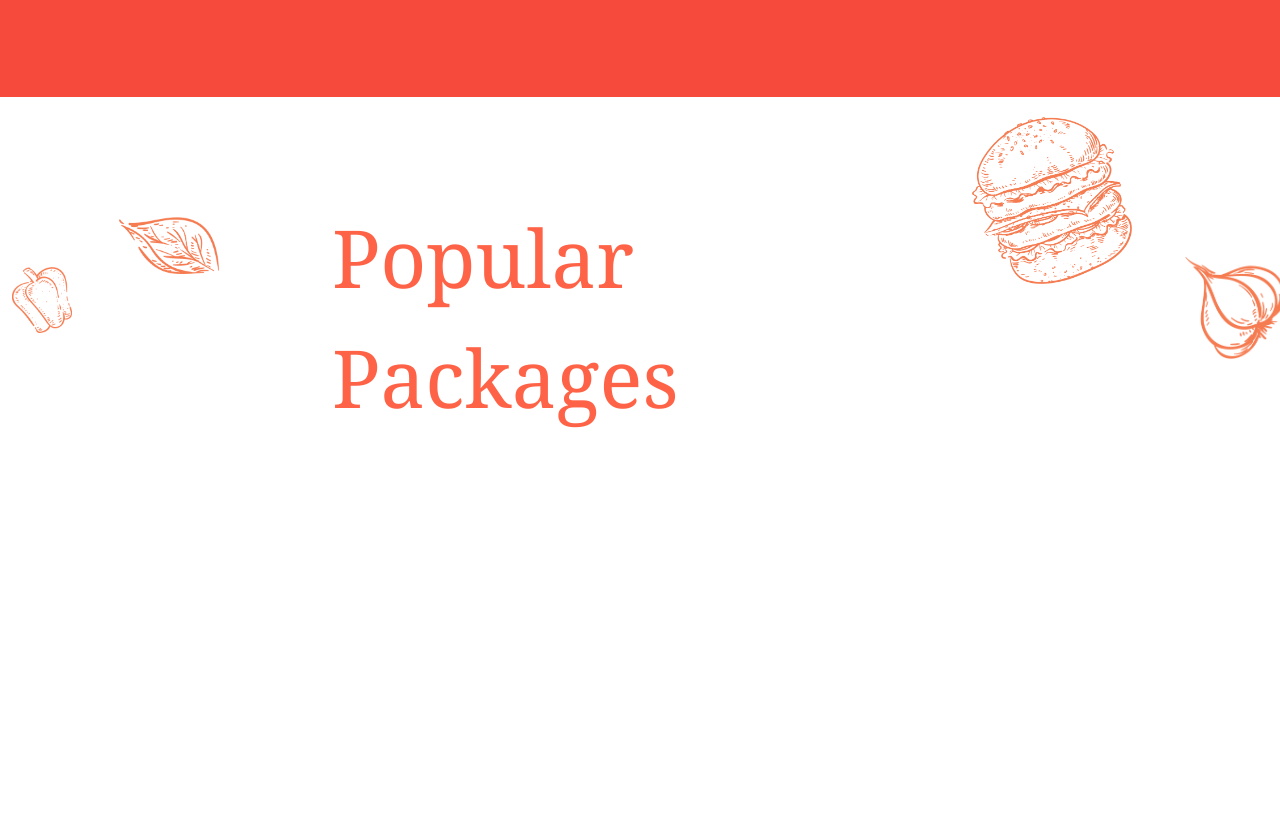
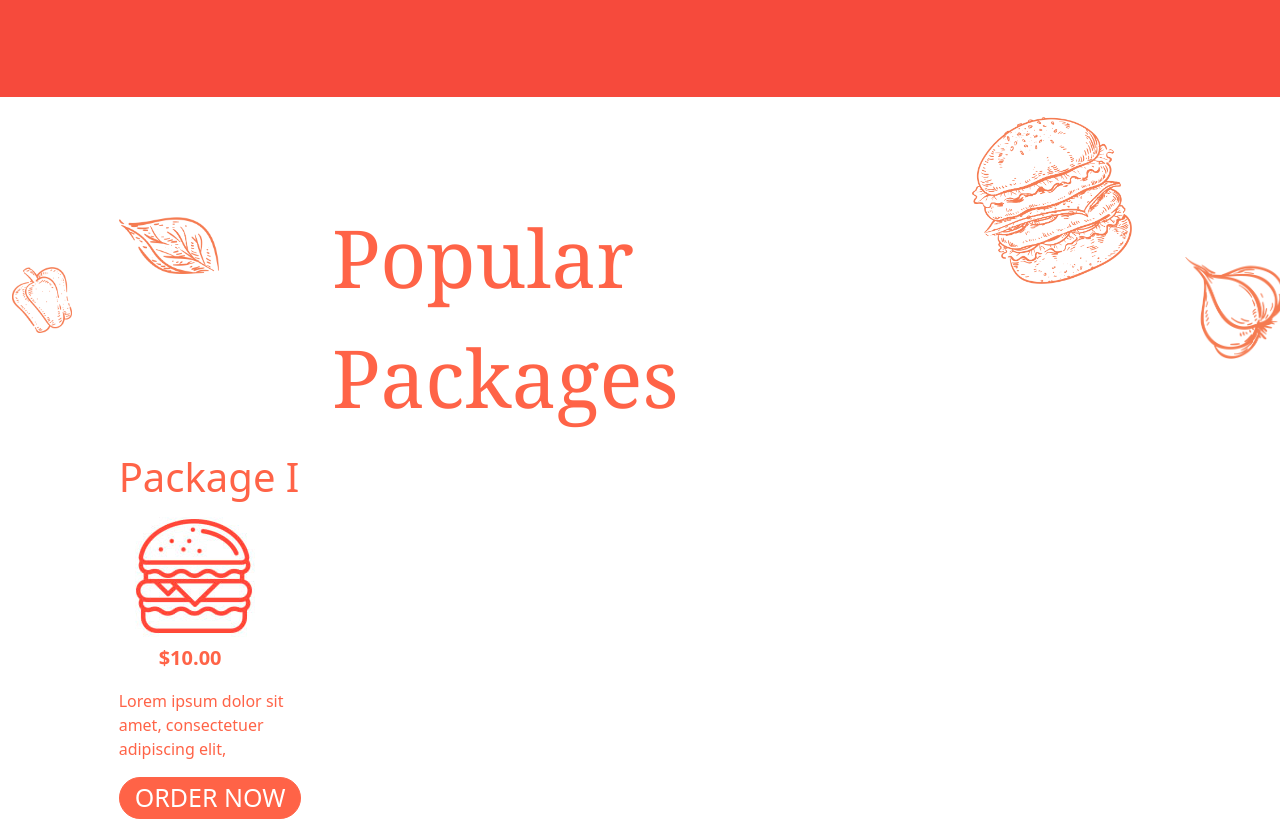
Before and after one commit to Noman-Sheikh-09/Burger-Restaurant, a plain HTML site: page index.html in a window 1280 px wide. Shown: the part 3280-4099 px from the top of the page. Before the commit the page ends 3733 px from the top, so only its background shows below. Drawn offline with Linux system fonts and the light colour scheme.

Commit message:
Something

```diff
--- a/index.html
+++ b/index.html
@@ -79,7 +79,7 @@
         <div class="col-2"></div>
     </div>
 </div>
-<div class="container-fluid">
+<div class="container-fluid box-3">
     <div class="row">
         <div class="col-1"><img src="./Assets/shimla.png" alt="" class="img-15"></div>
         <div class="col-2"><img src="./Assets/eaves.png" alt="" class="img-16"></div>
@@ -88,7 +88,14 @@
         <div class="col-1"><img src="./Assets/onion.png" alt="" class="img-18"></div>
     </div>
     <div class="row">
-        <div></div>
+        <div class="col-1"></div>
+        <div class="col-3 card-1 "><h1 class="h-11">Package I</h1>
+        <img src="./Assets/logo red.jpg" alt="" class="card-img-1">
+        <p class="p-15">$10.00</p>
+    <p class="p-14">Lorem ipsum dolor sit amet, consectetuer  adipiscing elit,</p>
+<button class="b-4">ORDER NOW</button></div>
+        <div class="col-4"></div>
+        <div class="col-4"></div>
     </div>
 </div>
 </body>
--- a/style.css
+++ b/style.css
@@ -300,3 +300,34 @@ color: tomato;
 margin-top: 100px;
 font-family: Georgia, 'Times New Roman', Times, serif;
 }
+/* .box-3{
+
+} */
+.h-11{
+color: tomato;
+}
+/* .img-card-1{
+
+} */
+.card-1{
+
+}
+.p-14{
+color: tomato;
+width: 200px;
+}
+.p-15{
+    color: tomato;
+    font-weight: bold;
+    margin-left: 40px;
+    font-size: 20px;
+}
+.b-4{
+    background-color: tomato;
+    font-size: 25px;
+    border: 1px tomato solid;
+    border-radius: 30px;
+    color: white;
+    padding-right: 15px;
+    padding-left: 15px;
+}
```
Also changed, not shown: Assets/logo red.jpg (added).
